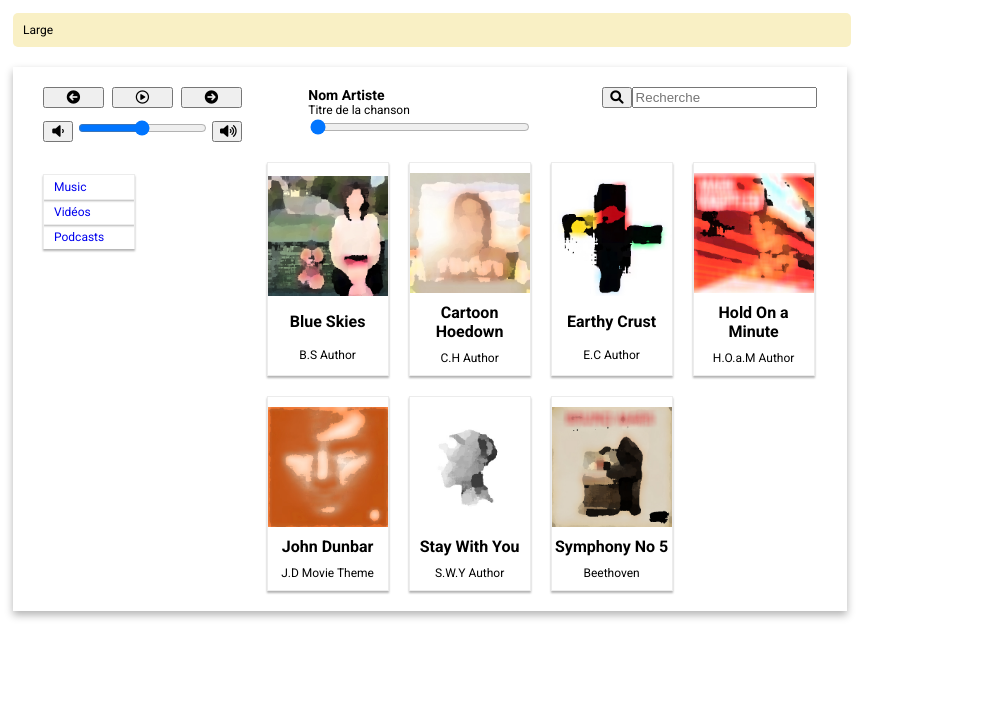
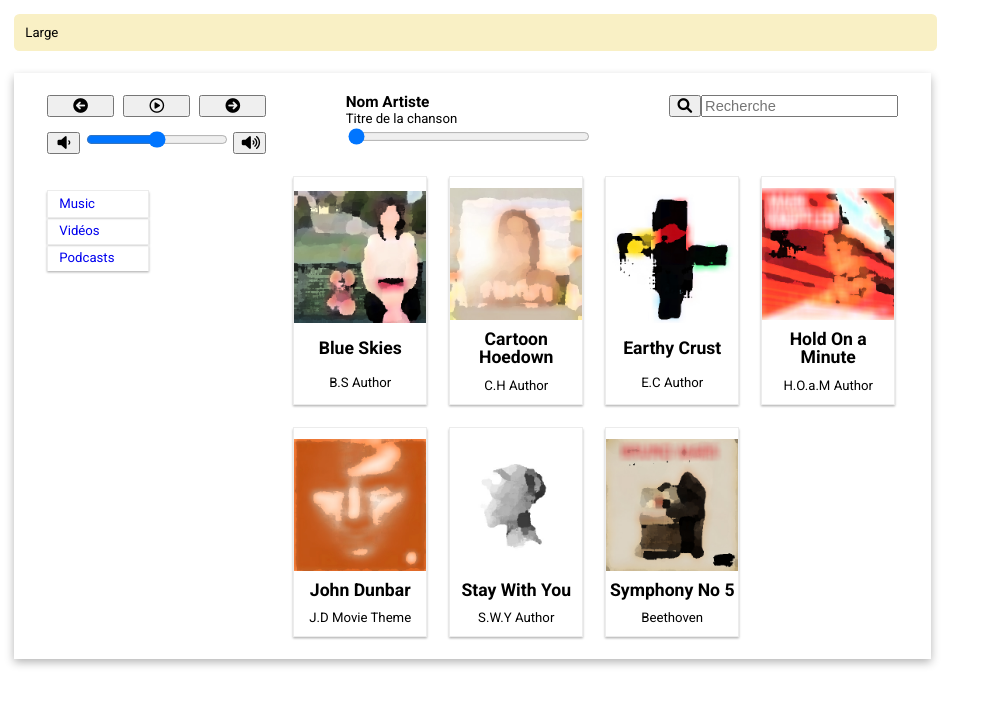
Before and after one commit to bu-lo/JS_Project_MediaPlayer_AFPA, a plain HTML site: page index.html in a window 1280 px wide. Shown: the whole page, without its empty margins (0-991 px from the left). Drawn offline with Linux system fonts and the light colour scheme.

Commit message:
Update p names

```diff
--- a/index.html
+++ b/index.html
@@ -22,7 +22,7 @@
 
         <!-- Bandeau taille -->
         <section id="window_size" class="big_section">
-            <p3 id="window_size_text"></p3>
+            <p id="window_size_text" class="p3"></p>
         </section>
 
         <!-- Bandeau Appli -->
@@ -48,8 +48,8 @@
 
                     <!-- Section Références + curseur de lecture -->
                     <section>
-                        <p2 id="Author">Nom Artiste</p2><br>
-                        <p3 id="Title">Titre de la chanson</p3><br>
+                        <p id="Author" class="p2">Nom Artiste</p>
+                        <p id="Title" class="p3">Titre de la chanson</p>
                         <input type="range" min="0" max="100" value="0" id="bigger_range">
                     </section>
 
@@ -80,46 +80,46 @@
 
                 <!-- Articles photo + 2 titres -->
                 <section id="music_space">
-                    <article id = "music0.1" class="music black_border">
+                    <article id="music0.1" class="music black_border">
                         <section id="music1" class="picture"></section>
-                        <p1>Titre</p1>
-                        <p3>Nom artiste</p3>
+                        <p class="p1">Titre</p>
+                        <p class="p3">Nom artiste</p>
                     </article>
 
-                    <article id = "music0.2"class="music black_border">
+                    <article id="music0.2" class="music black_border">
                         <section id="music2" class="picture"></section>
-                        <p1>Titre</p1>
-                        <p3>Nom artiste</p3>
+                        <p class="p1">Titre</p>
+                        <p class="p3">Nom artiste</p>
                     </article>
 
-                    <article id = "music0.3" class="music black_border">
+                    <article id="music0.3" class="music black_border">
                         <section id="music3" class="picture"></section>
-                        <p1>Titre</p1>
-                        <p3>Nom artiste</p3>
+                        <p class="p1">Titre</p>
+                        <p class="p3">Nom artiste</p>
                     </article>
 
-                    <article id = "music0.4" class="music black_border">
+                    <article id="music0.4" class="music black_border">
                         <section id="music4" class="picture"></section>
-                        <p1>Titre</p1>
-                        <p3>Nom artiste</p3>
+                        <p class="p1">Titre</p>
+                        <p class="p3">Nom artiste</p>
                     </article>
 
-                    <article id = "music0.5" class="music black_border">
+                    <article id="music0.5" class="music black_border">
                         <section id="music5" class="picture"></section>
-                        <p1>Titre</p1>
-                        <p3>Nom artiste</p3>
+                        <p class="p1">Titre</p>
+                        <p class="p3">Nom artiste</p>
                     </article>
 
-                    <article id = "music0.6" class="music black_border">
+                    <article id="music0.6" class="music black_border">
                         <section id="music6" class="picture"></section>
-                        <p1>Titre</p1>
-                        <p3>Nom artiste</p3>
+                        <p class="p1">Titre</p>
+                        <p class="p3">Nom artiste</p>
                     </article>
 
-                    <article id = "music0.7" class="music black_border">
+                    <article id="music0.7" class="music black_border">
                         <section id="music7" class="picture"></section>
-                        <p1>Titre</p1>
-                        <p3>Nom artiste</p3>
+                        <p class="p1">Titre</p>
+                        <p class="p3">Nom artiste</p>
                     </article>
 
                 </section>
--- a/script.js
+++ b/script.js
@@ -17,7 +17,6 @@ let currentMusicIndex = -1;
 let currentMusicVolume = 0.5;
 const mediaplayer = document.getElementById("mediaplayer");
 
-
 // *** INITIALIZATION ***
 window.onload = function () {
     mediaplayer.src = tabMusic[currentMusicIndex][2];
@@ -32,8 +31,8 @@ tabMusic.forEach((music, index) => {
     const article = articles[index];
     if (article) {
         // Mettre à jour le titre et le nom de l'auteur
-        const titleElement = article.querySelector('p1');
-        const artistElement = article.querySelector('p3');
+        const titleElement = article.querySelector('.p1');
+        const artistElement = article.querySelector('.p3');
 
         titleElement.textContent = music[0]; // Title
         artistElement.textContent = music[1]; // Author
@@ -130,8 +129,8 @@ function filterMusic() {                                 ///////////////////////
 
     // forEach music
     document.querySelectorAll('.music').forEach(article => {
-        const title = article.querySelector('p1').textContent.toLowerCase();
-        const artist = article.querySelector('p3').textContent.toLowerCase();
+        const title = article.querySelector('.p1').textContent.toLowerCase();
+        const artist = article.querySelector('.p3').textContent.toLowerCase();
 
         // == Research ?
         if (title.includes(query) || artist.includes(query)) {
--- a/styles.css
+++ b/styles.css
@@ -1,3 +1,7 @@
+body {
+    zoom: 110%;
+}
+
 #general {
     width: 992px;
     height: 100%;
@@ -6,14 +10,22 @@
     padding:5px;
 }
 
-p1 {
+.p1 {
     font-size: 16px;
     font-weight: bold;
+    margin: 0;
+    line-height: 1;
 }
 
-p2 {
+.p2 {
     font-size: 14px;
     font-weight: bold;
+    margin: 0;
+    line-height: 1;
+}
+
+.p3 {
+    margin: 0;
 }
 
 .black_border {
```
